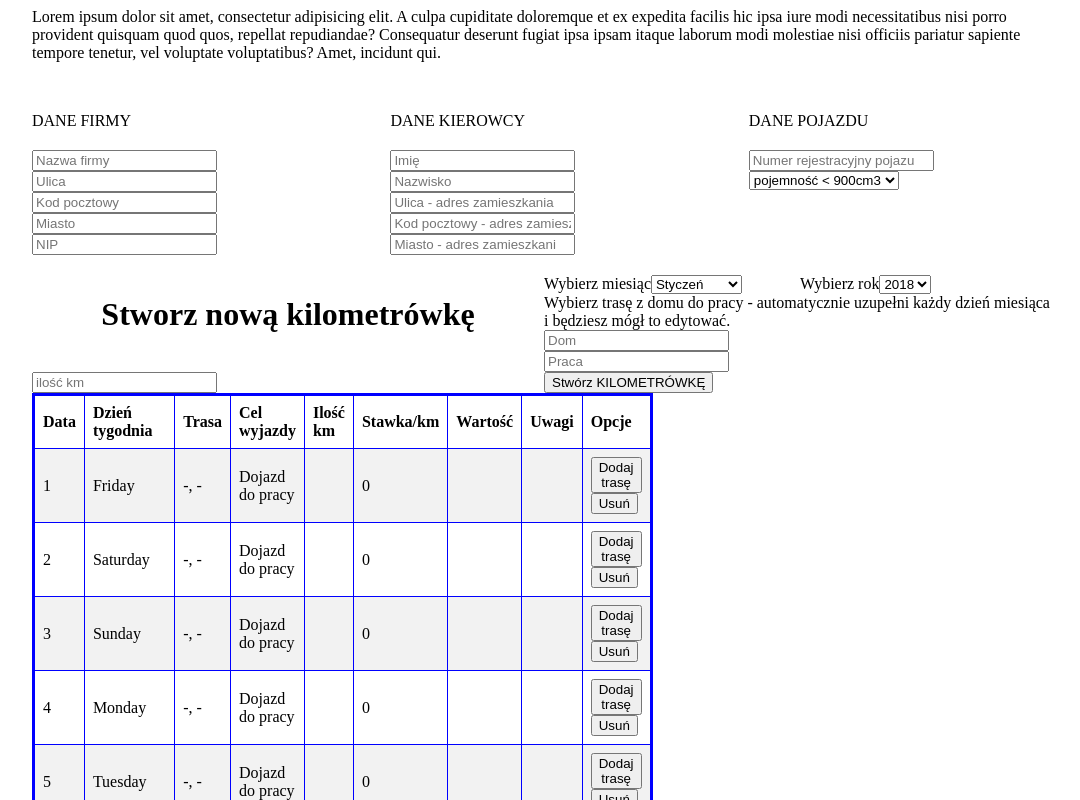
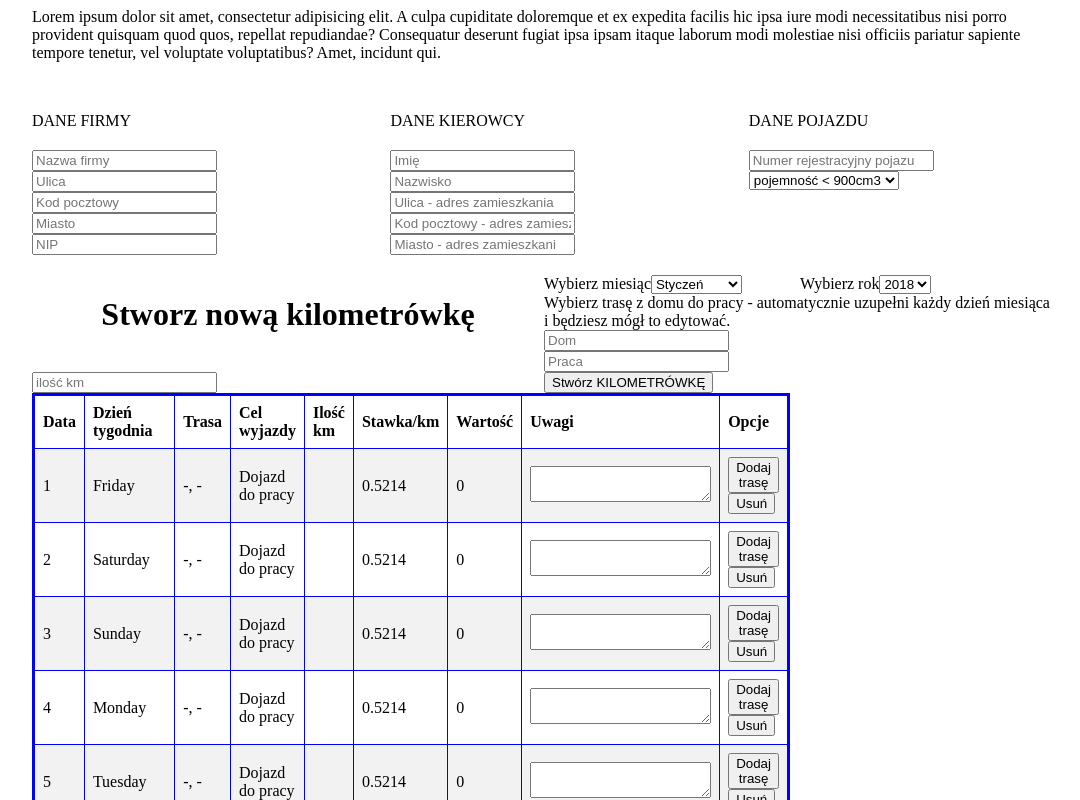
Before and after one commit to tomasz-cze/Distance_Log, a React (Create React App) app: page / in a window 1280 px wide. Both pictures are taken after a click on the button "Stwórz KILOMETRÓWKĘ". Shown: the top 800 px of the page, without its empty margins (96-1176 px from the left). Built offline with nearby package versions, Linux system fonts and the light colour scheme.

Commit message:
added function rate pre km and multiply km and rate, added textarea

```diff
--- a/src/js/mainTable.js
+++ b/src/js/mainTable.js
@@ -52,7 +52,7 @@ class MainTable extends Component{
                             <tr>
                                 <th>Data</th>
                                 <th>Dzień tygodnia</th>
-                                <th style={{width: "400px"}}>Trasa</th>
+                                <th>Trasa</th>
                                 <th>Cel wyjazdy</th>
                                 <th>Ilość km</th>
                                 <th>Stawka/km</th>
--- a/src/js/newRow.js
+++ b/src/js/newRow.js
@@ -2,27 +2,36 @@ import React, { Component } from 'react';
 import Moment from 'react-moment';
 
 class NewRow extends Component {
+    constructor(props){
+        super(props);
+        this.state = {
+            text: ""
+        }
+    }
 
+    changeText = (e) => {
+        this.setState ({
+            text: e.target.value
+        })
+    };
 
     remove = (event) => {
         this.props.remove(event)
     };
 
     render() {
-
+        console.log( this.props.capacity );
         let el= this.props.el;
         let index = this.props.index;
         let homePoint = this.props.homePoint;
         let workPoint = this.props.workPoint;
-        // let rate = "";
-        // if(this.props.capacity === 0) {
-        //     rate = Number("0,5214");
-        //     return rate
-        // } else {
-        //     rate = Number("0,8358");
-        //         return rate
-        // }
-        // console.log( rate )
+        let rate = "";
+        if(this.props.capacity == 0) {
+            rate = 0.5214;
+
+        } else {
+            rate = 0.8358
+        }
 
         return (
             <tr key={index}>
@@ -31,9 +40,9 @@ class NewRow extends Component {
                 <td key={index+"c"}>{homePoint}-{workPoint}, {workPoint}-{homePoint}</td>
                 <td key={index+"d"}>Dojazd do pracy</td>
                 <td key={index+"e"}>{this.props.km}</td>
-                <td key={index+"f"}>{this.props.km * 3 }</td>
-                <td key={index+"g"}></td>
-                <td key={index+"h"}></td>
+                <td key={index+"f"}>{rate}</td>
+                <td key={index+"g"}>{this.props.km * rate }</td>
+                <td key={index+"h"}><textarea onChage={e => this.changeText(e)} value={this.state.text}></textarea></td>
                 <td key={index+"i"}>
                     <button>Dodaj trasę</button>
                     <button onClick={element => this.remove(index)}>Usuń</button>
```
Also changed, not shown: src/js/popUp.js (added, +32 -0 lines).
